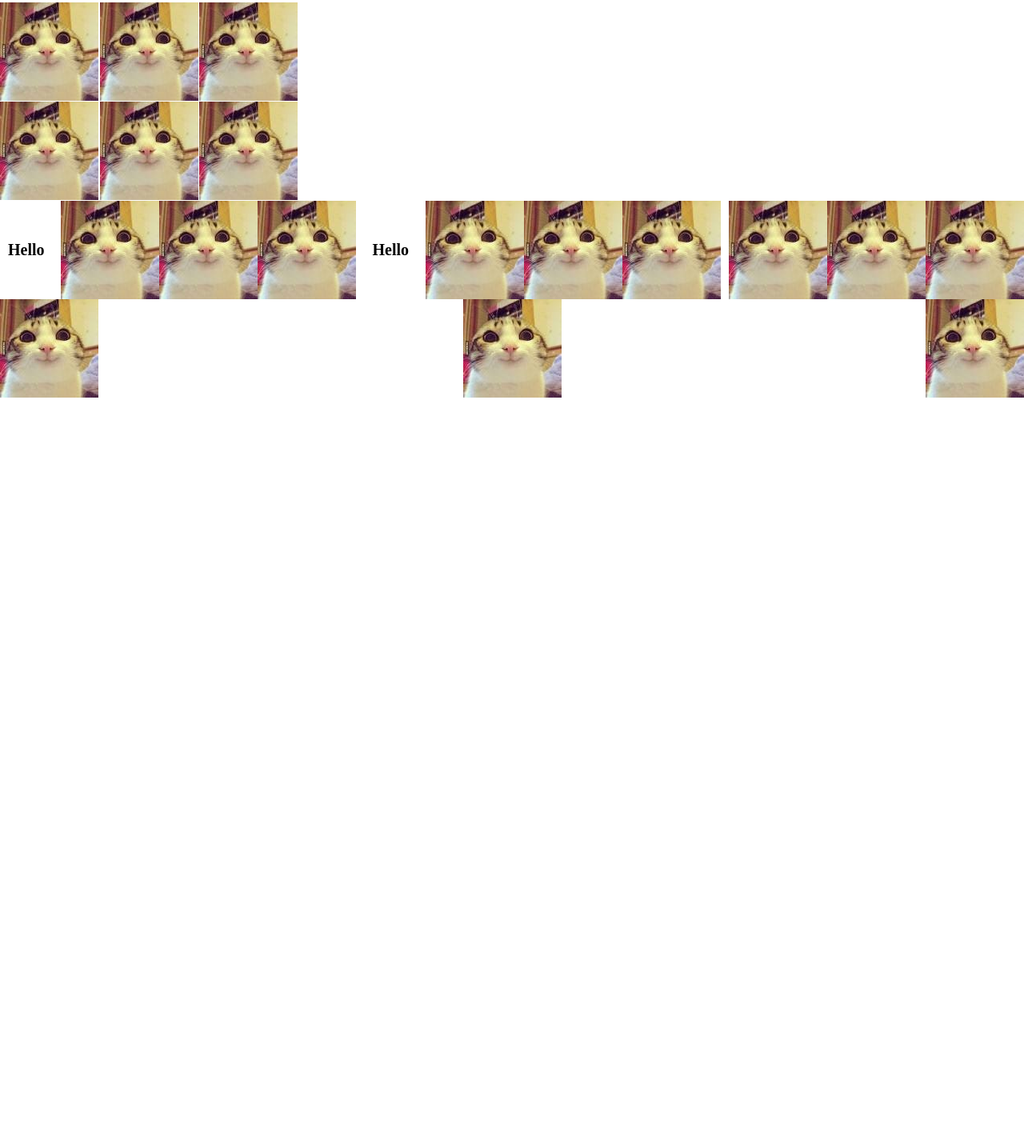
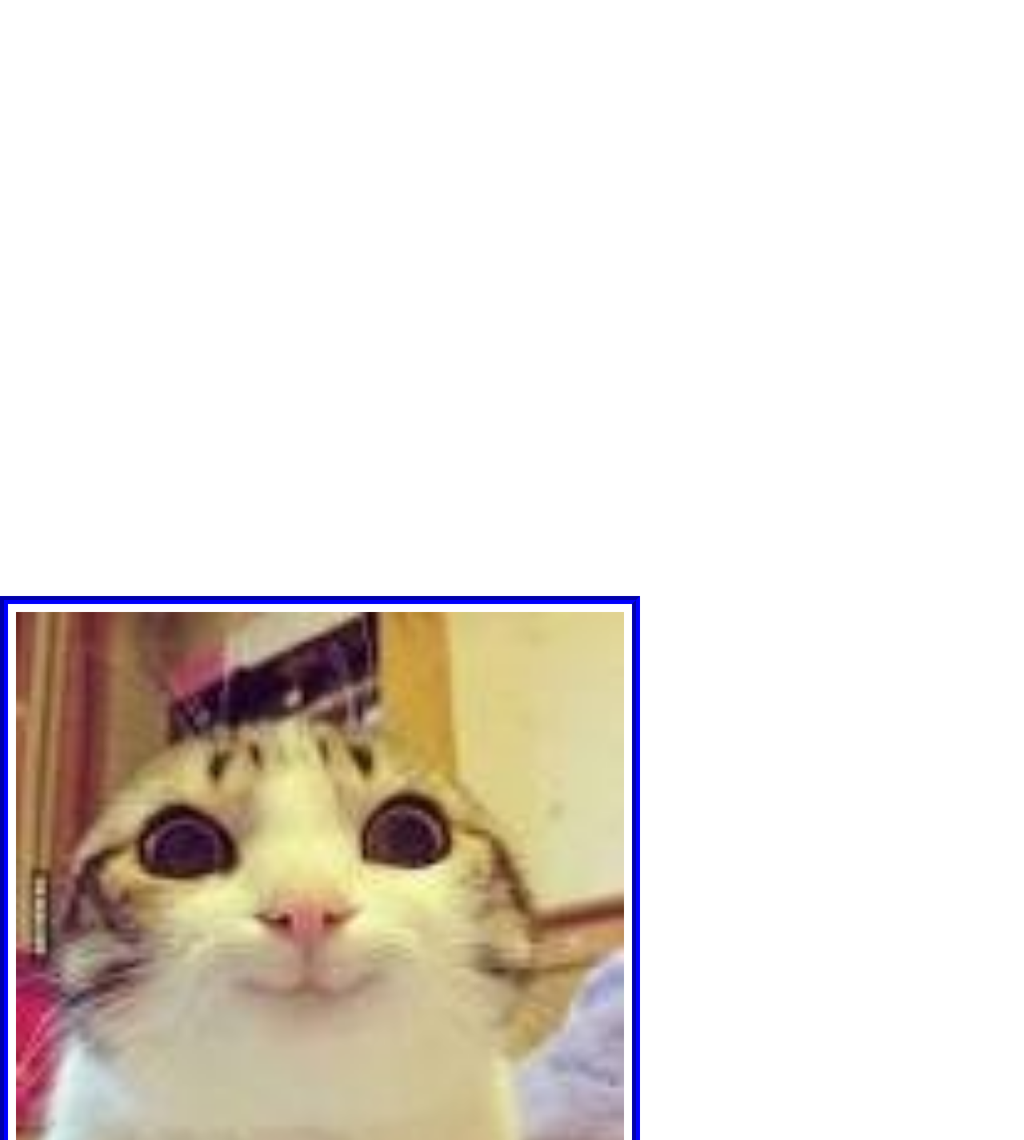
Before and after one commit to staten-island-tech/flex-box-gallery-michaelv24, a plain HTML site: page index.html in a window 1280 px wide. Shown: the part 55-1480 px from the top of the page at 80% size. Before the commit the page ends 800 px from the top, so only its background shows below. Drawn offline with Linux system fonts and the light colour scheme.

Commit message:
Flexbox continuation

```diff
--- a/index.html
+++ b/index.html
@@ -12,42 +12,13 @@
 <body>
     <section class="title">
         <div class="image">
-            <img src="cat.jpg" alt="" class="about-img">
-            <img src="cat.jpg" alt="" class="about-img">
+            <div class="about-image">
+                <img src="cat.jpg" alt="" class="about-img">
+                <div>
+            <div class="about-image">
+            <img src="cat.jpg" alt="" class="about-img"></div>
             <img src="cat.jpg" alt="" class="about-img">
         </div>
-        <div class="image">
-            <img src="cat.jpg" alt="" class="about-img">
-            <img src="cat.jpg" alt="" class="about-img">
-            <img src="cat.jpg" alt="" class="about-img">
-        </div>
-        </section>
-    <div class="parent">
-        <h2 class="px-size">Hello</h2>
-        <div class="parent">
-            <img src="cat.jpg" alt="" class="about-img">
-            <img src="cat.jpg" alt="" class="about-img">
-            <img src="cat.jpg" alt="" class="about-img">
-        </div>
-        <h2 class="rem-size">Hello</h2>
-        <div class="parent">
-            <img src="cat.jpg" alt="" class="about-img">
-            <img src="cat.jpg" alt="" class="about-img">
-            <img src="cat.jpg" alt="" class="about-img">
-        </div>
-        <div class="parent">
-            <img src="cat.jpg" alt="" class="about-img">
-            <img src="cat.jpg" alt="" class="about-img">
-            <img src="cat.jpg" alt="" class="about-img">
-        </div>
-    </div>
-    <div class="parent">
-        <img src="cat.jpg" alt="" class="about-img">
-        <img src="cat.jpg" alt="" class="about-img">
-        <img src="cat.jpg" alt="" class="about-img">
-    </div>
-
-
 
 </body>
 </html>
--- a/style.css
+++ b/style.css
@@ -1,6 +1,7 @@
 html,
 body,
 * {
+  height: 100%;
   padding: 0;
   margin: 0;
   box-sizing: border-box;
@@ -12,6 +13,14 @@ h1 {
   color: skyblue;
   border: 3px;
 }
+.image {
+  text-align: center;
+  display: flex;
+  justify-content: space-between;
+  align-items: center;
+  flex-direction: row;
+
+}
 .parent {
   font-size: 20px;
   display: flex;
@@ -19,7 +28,13 @@ h1 {
   align-items: center;
   text-align: center;
 }
-.child {
+.about-image{
+  border: 10px blue;
+  padding: 10px;
+  border-style: groove;
+  }
+}
+/* .child {
   width: 28%;
 }
 .child-1 {
@@ -41,10 +56,11 @@ h2 {
 }
 .px-size {
   font-size: 20px;
+  text-align: left;
 }
 .rem-size {
   font-size: 2rem; /* base root font size */
 }
-.em-size {
-  font-size: 5em; /* this should be 50 pixels (5em)*/
-}
+/* .em-size {
+  font-size: 5em; this should be 50 pixels (5em)
+} */ */
```
